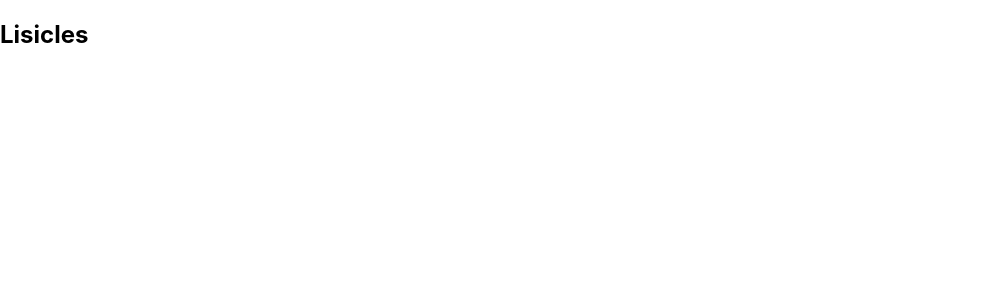
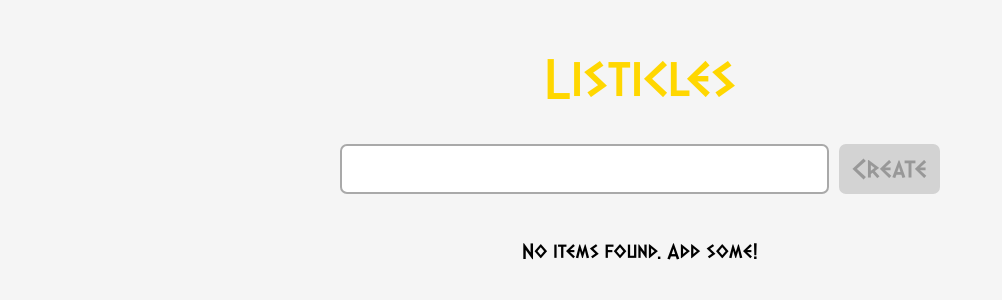
Before and after one commit to higginbg/listicles, a React (Create React App) app: page / in a window 1280 px wide. Shown: the top 300 px of the page, without its empty margins (0-1002 px from the left). Built offline with nearby package versions, Linux system fonts and the light colour scheme.

Commit message:
Add basic functionality

```diff
--- a/package.json
+++ b/package.json
@@ -13,6 +13,7 @@
     "react": "^17.0.2",
     "react-dom": "^17.0.2",
     "react-scripts": "4.0.3",
+    "sass": "^1.39.2",
     "typescript": "^4.1.2",
     "web-vitals": "^1.0.1"
   },
--- a/public/index.html
+++ b/public/index.html
@@ -10,6 +10,7 @@
       content="Web site created using create-react-app"
     />
     <link rel="apple-touch-icon" href="%PUBLIC_URL%/logo192.png" />
+    <link rel="stylesheet" href="https://cdnjs.cloudflare.com/ajax/libs/font-awesome/5.15.4/css/all.min.css" integrity="sha512-1ycn6IcaQQ40/MKBW2W4Rhis/DbILU74C1vSrLJxCq57o941Ym01SwNsOMqvEBFlcgUa6xLiPY/NS5R+E6ztJQ==" crossorigin="anonymous" referrerpolicy="no-referrer" />
     <!--
       manifest.json provides metadata used when your web app is installed on a
       user's mobile device or desktop. See https://developers.google.com/web/fundamentals/web-app-manifest/
--- a/src/App.tsx
+++ b/src/App.tsx
@@ -1,7 +1,12 @@
+import List from './components/List';
+
+import styles from './app.module.scss';
+
 const App = () => (
-  <div>
-    <h2>Lisicles</h2>
+  <div className={styles.Container}>
+    <h2 className={styles.Header}>Listicles</h2>
+    <List />
   </div>
-)
+);
 
 export default App;
--- /dev/null
+++ b/src/app.module.scss
@@ -0,0 +1,11 @@
+.Header {
+  font-size: 3em;
+  text-align: center;
+  color: gold;
+  user-select: none;
+}
+
+.Container {
+  width: 600px;
+  margin: auto;
+}
--- /dev/null
+++ b/src/components/InputBox/index.tsx
@@ -0,0 +1,41 @@
+import { ChangeEvent, FormEvent, useRef, useState } from 'react';
+
+import styles from './styles.module.scss';
+
+interface Props {
+  addItem: (item: string) => void;
+}
+
+const InputBox = ({ addItem }: Props) => {
+  const [value, setValue] = useState('');
+
+  const inputRef = useRef<HTMLInputElement>(null);
+
+  const handleChange = (e: ChangeEvent<HTMLInputElement>) => {
+    const { value } = e.target;
+
+    if (value.length > 50) {
+      return;
+    }
+
+    setValue(value);
+  };
+
+  const handleSubmit = (e: FormEvent<HTMLFormElement>) => {
+    e.preventDefault();
+    setValue('');
+    addItem(value);
+    inputRef.current?.focus();
+  };
+
+  return (
+    <form className={styles.InputContainer} onSubmit={handleSubmit}>
+      <input type='text' ref={inputRef} value={value} onChange={handleChange} />
+      <button type='submit' disabled={value === ''}>
+        Create
+      </button>
+    </form>
+  );
+};
+
+export default InputBox;
--- /dev/null
+++ b/src/components/InputBox/styles.module.scss
@@ -0,0 +1,41 @@
+.InputContainer {
+  display: flex;
+  gap: 10px;
+
+  input {
+    font-size: 1.5em;
+    width: 100%;
+    border: 2px solid darkgray;
+    padding: 8px 15px;
+    box-shadow: none;
+    border-radius: 7px;
+
+    &:focus {
+      outline: 3px solid gold;
+    }
+  }
+
+  button {
+    font-size: 1.5em;
+    background-color: gold;
+    border: none;
+    border-radius: 7px;
+    padding: 10px;
+    cursor: pointer;
+    border: 3px solid transparent;
+    transition: border-color 150ms;
+
+    &:hover {
+      border-color: aquamarine;
+    }
+
+    &:disabled {
+      background-color: lightgray;
+
+      &:hover {
+        border-color: transparent;
+        cursor: not-allowed;
+      }
+    }
+  }
+}
--- /dev/null
+++ b/src/components/List/ListItem.tsx
@@ -0,0 +1,27 @@
+import { ChangeEvent, useState } from 'react';
+
+import { Item } from '../../models/Item';
+
+interface Props {
+  item: Item;
+  updateItem: (id: Date, newText: string) => void;
+}
+
+const ListItem = ({ item, updateItem }: Props) => {
+  const [value, setValue] = useState(item.text);
+
+  const handleChange = (e: ChangeEvent<HTMLInputElement>) => {
+    setValue(e.target.value);
+  };
+
+  return (
+    <li>
+      <input type='text' value={value} onChange={handleChange} />
+      <button title='Delete'>
+        <i className='fas fa-bolt'></i>
+      </button>
+    </li>
+  );
+};
+
+export default ListItem;
--- /dev/null
+++ b/src/components/List/index.tsx
@@ -0,0 +1,47 @@
+import { useState } from 'react';
+import { Item } from '../../models/Item';
+
+import InputBox from '../InputBox';
+import ListItem from './ListItem';
+
+import styles from './styles.module.scss';
+
+const List = () => {
+  const [list, setList] = useState([] as Item[]);
+
+  const addItem = (newItem: string) => {
+    setList((prevList) => [...prevList, { id: new Date(), text: newItem }]);
+  };
+
+  const updateItem = (id: Date, newText: string) => {
+    setList((prevList) => {
+      const itemIndex = prevList.findIndex((item) => item.id === id);
+      const updatedList = [...prevList];
+      updatedList[itemIndex] = { ...prevList[itemIndex], text: newText };
+      return updatedList;
+    });
+  };
+
+  return (
+    <div>
+      <InputBox addItem={addItem} />
+      <div className={styles.Container}>
+        {list.length === 0 ? (
+          <h3 style={{ textAlign: 'center' }}>No items found. Add some!</h3>
+        ) : (
+          <ul className={styles.List}>
+            {list.map((item) => (
+              <ListItem
+                key={item.id.toDateString()}
+                item={item}
+                updateItem={updateItem}
+              />
+            ))}
+          </ul>
+        )}
+      </div>
+    </div>
+  );
+};
+
+export default List;
--- /dev/null
+++ b/src/components/List/styles.module.scss
@@ -0,0 +1,59 @@
+.Container {
+  margin-top: 3rem;
+}
+
+.List {
+  padding: 0;
+  border: 1px solid lightgray;
+  background-color: white;
+  border-radius: 7px;;
+
+  & > li {
+    font-size: 1.5em;
+    display: flex;
+    justify-content: space-between;
+    transition: background-color 300ms ease-in-out;
+
+    & + li {
+      border-top: 1px solid lightgray;
+    }
+
+    &:hover {
+      background-color: aquamarine;
+
+      button {
+        color: white;
+      }
+    }
+
+    input {
+      background-color: transparent;
+      font-size: inherit;
+      margin: 0;
+      padding: 0.25rem 1rem;
+      border: none;
+
+      &:focus {
+        outline: none;
+      }
+    }
+
+    button {
+      font-size: inherit;
+      background-color: transparent;
+      border: none;
+      color: aquamarine;
+      padding: 10px 15px;
+      cursor: pointer;
+      transition: color 200ms ease-in-out;
+
+      &:hover {
+        color: gold;
+      }
+
+      i {
+        transform: rotate(10deg);
+      }
+    }
+  }
+}
--- a/src/index.css
+++ b/src/index.css
@@ -1,5 +1,21 @@
+@font-face {
+  font-family: 'Dalek Pinpoint';
+  src: local('Dalek Pinpoint'),
+    url('./fonts/DalekPinpointBold.ttf') format('truetype');
+}
+
+* {
+  font-family: 'Dalek Pinpoint';
+}
+
+*::selection {
+  background-color: gold;
+}
+
 body {
   margin: 0;
+  padding: 1rem;
+  background-color: whitesmoke;
   font-family: -apple-system, BlinkMacSystemFont, 'Segoe UI', 'Roboto', 'Oxygen',
     'Ubuntu', 'Cantarell', 'Fira Sans', 'Droid Sans', 'Helvetica Neue',
     sans-serif;
--- /dev/null
+++ b/src/models/Item.ts
@@ -0,0 +1,4 @@
+export type Item = {
+  id: Date;
+  text: string;
+};
```
Also changed, not shown: src/fonts/DalekPinpointBold.ttf (added), 1 other file (tests, documents, lock files or other folders).
